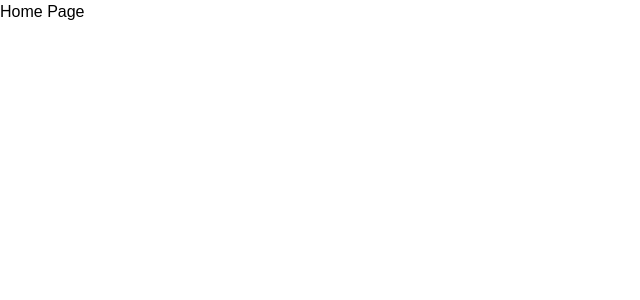
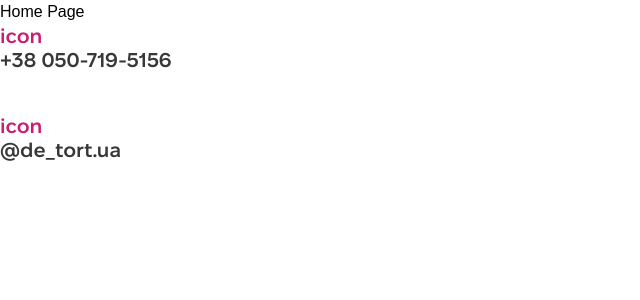
Before and after one commit to SoftRyzen-internship/de-tort, a Next.js app: page / in a window 1280 px wide. Shown: the top 300 px of the page, without its empty margins (0-640 px from the left). Built offline with nearby package versions, Linux system fonts and the light colour scheme; a web font is replaced by a local one.

Commit message:
add contacts list

```diff
--- a/package.json
+++ b/package.json
@@ -16,9 +16,11 @@
     "prepare": "husky install"
   },
   "dependencies": {
+    "clsx": "^2.1.0",
     "next": "14.1.0",
     "react": "^18",
-    "react-dom": "^18"
+    "react-dom": "^18",
+    "tailwind-merge": "^2.2.1"
   },
   "devDependencies": {
     "@svgr/webpack": "^8.1.0",
--- a/src/app/page.tsx
+++ b/src/app/page.tsx
@@ -1,7 +1,10 @@
+import { ContactLinks } from "@/components/ui/ContactLinks";
+
 export default async function Home() {
   return (
     <>
       <h1>Home Page</h1>
+      <ContactLinks />
     </>
   );
 }
--- /dev/null
+++ b/src/components/ui/ContactLinks/ContactLinks.tsx
@@ -0,0 +1,45 @@
+import { FC } from "react";
+
+import { TContacts } from "@/components/ui/ContactLinks/types";
+
+import { cn } from "@/utils/helpers/cn";
+
+import data from "@/data/contacts.json";
+
+export const ContactLinks: FC<TContacts> = ({ className }) => {
+  return (
+    <div>
+      <ul className={cn("inline-flex gap-10 flex-col", className)}>
+        <li>
+          <a
+            className=" text-color-text-secondary text-[20px] leading-6 font-semibold font-fixel items-center flex-shrink-0"
+            href={`tel:${data.phone}`}
+          >
+            <div className="text-color-accent-primary flex gap-2">icon</div>
+            {data.phone}
+          </a>
+        </li>
+
+        <li className="flex">
+          <a
+            className=" text-color-text-secondary text-[20px] leading-6 font-semibold font-fixel items-center flex-shrink-0"
+            href={`mailto:${data.instagramLink}`}
+          >
+            <div className="text-color-accent-primary flex gap-2">icon</div>
+            {data.instagramUser}
+          </a>
+        </li>
+      </ul>
+    </div>
+  );
+};
+/*
+color: #383838;
+
+text-align: right;
+font-family: "Fixel Display";
+font-size: 20px;
+font-style: normal;
+font-weight: 600;
+line-height: 120%; /* 24px
+*/
--- /dev/null
+++ b/src/components/ui/ContactLinks/index.ts
@@ -0,0 +1 @@
+export { ContactLinks } from "./ContactLinks";
--- /dev/null
+++ b/src/components/ui/ContactLinks/types.ts
@@ -0,0 +1,3 @@
+export type TContacts = {
+  className?: string;
+};
--- /dev/null
+++ b/src/data/contacts.json
@@ -0,0 +1,5 @@
+{
+  "phone": "+38 050-719-5156",
+  "instagramLink": "https://www.instagram.com/de_tort.ua/",
+  "instagramUser": "@de_tort.ua"
+}
--- /dev/null
+++ b/src/utils/helpers/cn.ts
@@ -0,0 +1,6 @@
+import { ClassValue, clsx } from "clsx";
+import { twMerge } from "tailwind-merge";
+
+export function cn(...inputs: ClassValue[]) {
+  return twMerge(clsx(inputs));
+}
```
Also changed, not shown: 2 other files (tests, documents, lock files or other folders).
